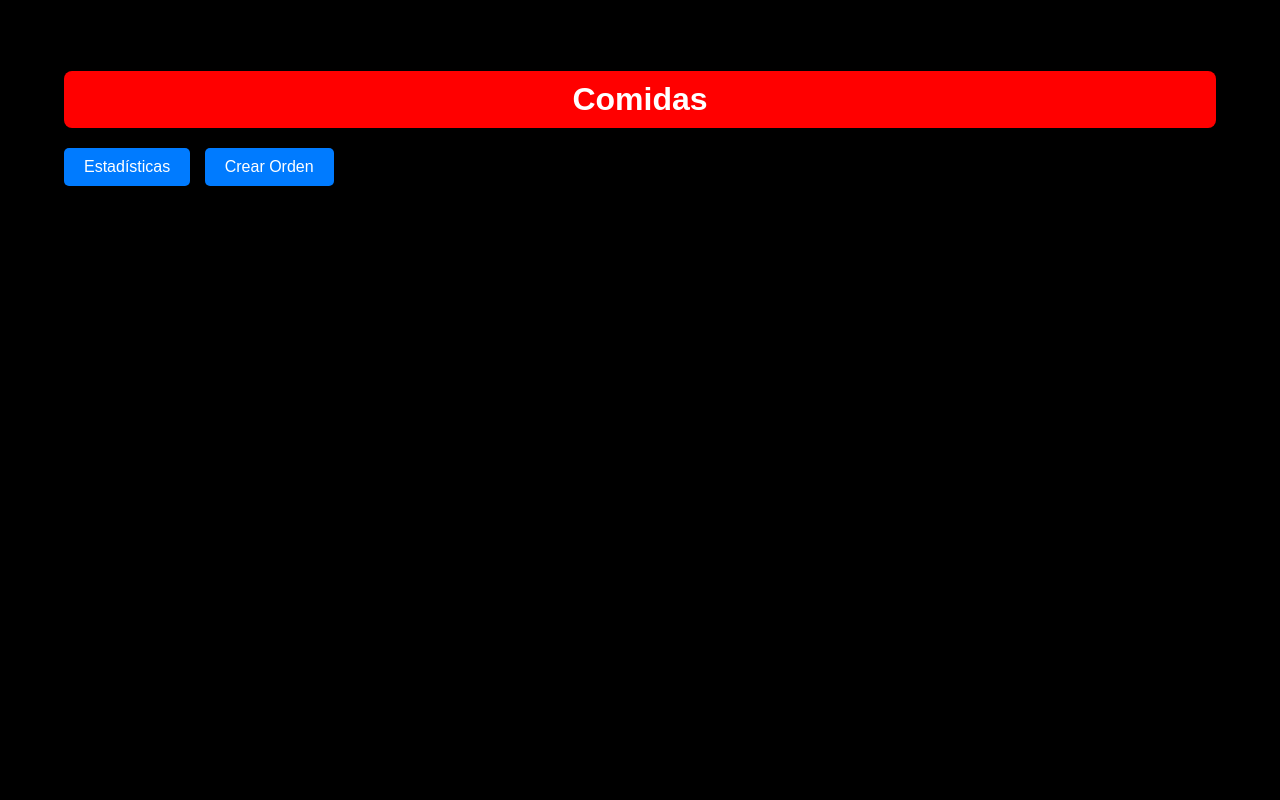
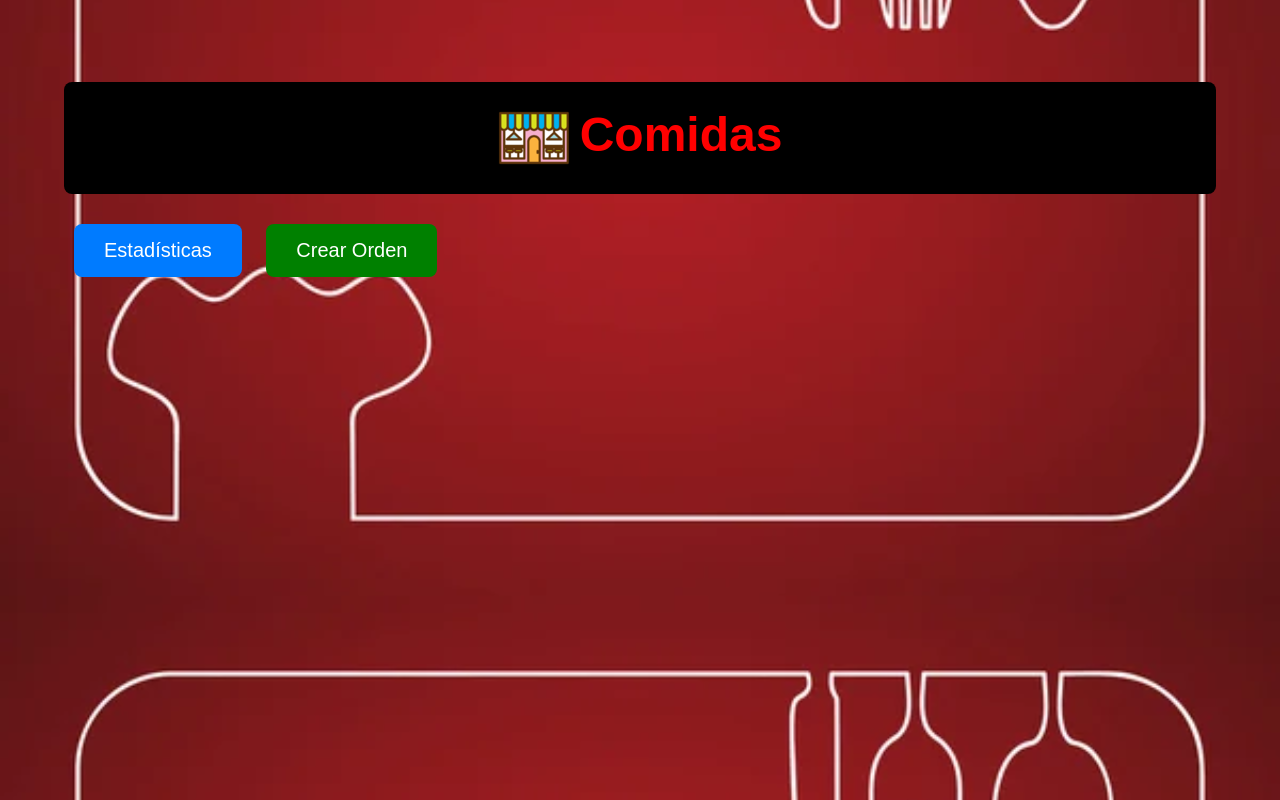
Before and after one commit to Nicode1010/Frontend-Restaurant-AWS-DB, a plain HTML site: page index.html in a window 1280 px wide. Drawn offline with Linux system fonts and the light colour scheme; no server answers.

Commit message:
Funcional Final

```diff
--- a/index.html
+++ b/index.html
@@ -8,27 +8,71 @@
 
     <!-- Estilos personalizados -->
     <style>
+        /* Estilo para el fondo de la página */
+        body {
+            background-image: url('images/image1fondo.jpg');
+            background-size: cover; /* Para cubrir todo el área */
+            background-position: center; /* Centra la imagen */
+            font-family: Arial, sans-serif;
+            margin: 0;
+            padding: 0;
+            display: flex;
+            justify-content: center;
+            align-items: center;
+            color: white;
+        }
+
+        /* Estilo para el encabezado */
+        h1 {
+            text-align: center;
+            margin-bottom: 20px;
+            background-color: black; /* Cambiar color de fondo a negro */
+            color: red; /* Cambiar color del texto a negro */
+            padding: 20px; /* Aumentar el padding */
+            border-radius: 8px; /* Aumentar el radio del borde */
+            font-size: 3em; /* Aumenta el tamaño de la fuente */
+        }
+
+        /* Estilo para el logo */
+        .logo {
+            max-width: 100px; /* Ajusta el tamaño del logo */
+            margin-right: 10px; /* Espacio entre el logo y el texto */
+            vertical-align: middle; /* Alinea verticalmente con el texto */
+        }
+
         /* Estilo para los botones */
         .button {
-            padding: 10px 20px;
+            padding: 15px 30px; /* Aumentar el padding */
             background-color: #007bff;
             color: #fff;
             border: none;
-            border-radius: 5px;
+            border-radius: 8px; /* Aumentar el radio del borde */
             cursor: pointer;
-            font-size: 16px;
-            margin-right: 10px; /* Separación entre botones */
+            font-size: 20px; /* Aumentar el tamaño del texto */
+            margin: 10px; /* Agregar margen */
             transition: background-color 0.3s;
         }
 
         .button:hover {
             background-color: #0056b3;
         }
+
+        /* Estilo para el botón "Crear Orden" */
+        .create-order-button {
+            background-color: green; /* Cambiar color a verde */
+        }
+
+        /* Estilo para el botón de eliminar */
+        .delete-button {
+            background-color: red;
+        }
     </style>
 </head>
 <body>
     <div class="container">
-        <h1>Comidas</h1>
+        <h1>
+            <img src="images/logo.png" alt="Logo" class="logo">Comidas
+        </h1>
         <!-- Botón "Estadísticas" -->
         <button class="button stats-button" onclick="showStatistics()">Estadísticas</button>
         <!-- Botón "Crear Orden" -->
--- a/main.js
+++ b/main.js
@@ -3,9 +3,9 @@ document.addEventListener('DOMContentLoaded', () => {
 
     // URL de la API para obtener todos los pedidos
     const apiURL = 'https://yknf2fu0l7.execute-api.us-east-1.amazonaws.com/dev/get-orders/';
-    // URL de la API para crear una nueva orden
+    // URL de la API para eliminar un pedido
+    const deleteOrderURL = 'https://yknf2fu0l7.execute-api.us-east-1.amazonaws.com/dev/delete-order/';
     const createOrderURL = 'https://yknf2fu0l7.execute-api.us-east-1.amazonaws.com/dev/create-order';
-
     // Variable para almacenar los datos obtenidos
     let ordersData = null;
 
@@ -19,6 +19,7 @@ document.addEventListener('DOMContentLoaded', () => {
             <p>Tipo de Comida: ${order.TipodeComida}</p>
             <p>Nombre: ${order.Nombre}</p>
             <p>Valor: ${order.Valor}</p>
+            <button class="button delete-button" data-id="${order.id_pedido}">Eliminar</button>
         `;
 
         return card;
@@ -51,6 +52,39 @@ document.addEventListener('DOMContentLoaded', () => {
             grid.appendChild(card);
         });
     };
+
+    // Función para eliminar un pedido
+    const deleteOrder = async (orderId) => {
+        try {
+            const response = await fetch(deleteOrderURL + orderId, {
+                method: "DELETE",
+            });
+
+            if (response.ok) {
+                // Si la orden se elimina correctamente, volver a cargar los datos para actualizar la vista
+                fetchData();
+                alert('Pedido eliminado exitosamente');
+            } else {
+                const responseData = await response.json();
+                console.error('Error al eliminar el pedido:', responseData.message);
+            }
+        } catch (error) {
+            console.error('Error al eliminar el pedido:', error);
+        }
+    };
+
+    // Llamar a la función para obtener los datos y renderizar las tarjetas
+    fetchData();
+
+    // Agregar un evento de clic al botón "Eliminar" en cada tarjeta de pedido
+    grid.addEventListener('click', (event) => {
+        if (event.target.classList.contains('delete-button')) {
+            const orderId = event.target.dataset.id;
+            if (confirm(`¿Estás seguro de eliminar el pedido #${orderId}?`)) {
+                deleteOrder(orderId);
+            }
+        }
+    });
 
     // Función para mostrar estadísticas al hacer clic en el botón "Estadísticas"
     const showStatistics = () => {
@@ -115,9 +149,6 @@ document.addEventListener('DOMContentLoaded', () => {
         }
     };
 
-    // Llamar a la función para obtener los datos y renderizar las tarjetas
-    fetchData();
-
     // Agregar un evento de clic al botón "Estadísticas"
     const statsButton = document.querySelector('.stats-button');
     statsButton.addEventListener('click', showStatistics);
--- a/styles.css
+++ b/styles.css
@@ -1,12 +1,12 @@
 /* Estilos generales */
 body {
-    font-family: Arial, sans-serif;
+    font-family: 'Arial', sans-serif;
     margin: 0;
     padding: 0;
     display: flex;
     justify-content: center;
     align-items: center;
-    background-color: black;
+    background-color: black; /* Cambiar color de fondo a negro */
     color: white;
 }
 
@@ -14,15 +14,6 @@ body {
     width: 90%;
     max-width: 1200px;
     margin-top: 50px; /* Mover el contenedor hacia abajo */
-}
-
-h1 {
-    text-align: center;
-    margin-bottom: 20px;
-    background-color: red;
-    color: white;
-    padding: 10px;
-    border-radius: 8px;
 }
 
 .grid {
@@ -33,12 +24,12 @@ h1 {
 
 /* Estilos para las tarjetas */
 .card {
-    background-color: green;
+    background-color: black;
     border-radius: 8px;
     box-shadow: 0 4px 8px rgba(0, 0, 0, 0.1);
     padding: 20px;
     text-align: center;
-    color: black;
+    color: white;
     transition: transform 0.3s ease; /* Agregar transición */
     margin-bottom: 20px; /* Separación inferior entre las tarjetas */
 }
@@ -59,5 +50,5 @@ h1 {
 
 .card p {
     font-size: 1em;
-    color: black;
+    color: white;
 }
```
Also changed, not shown: images/image1fondo.jpg (added), images/logo.png (added).
